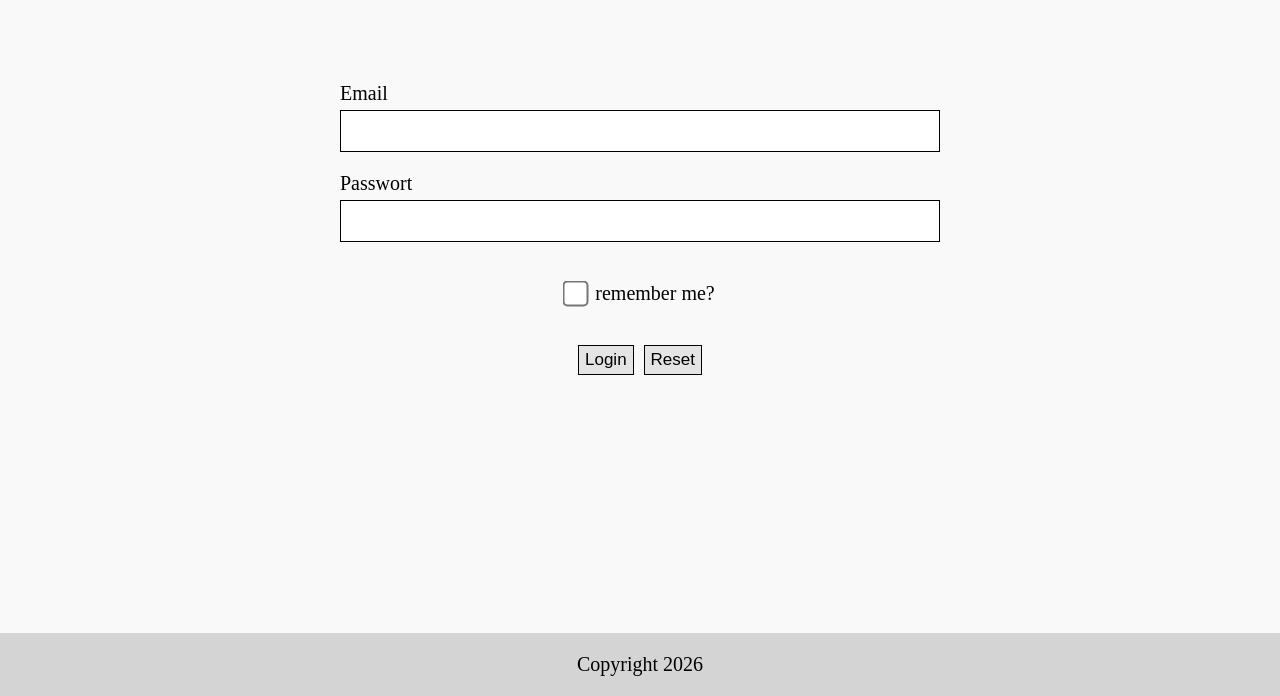
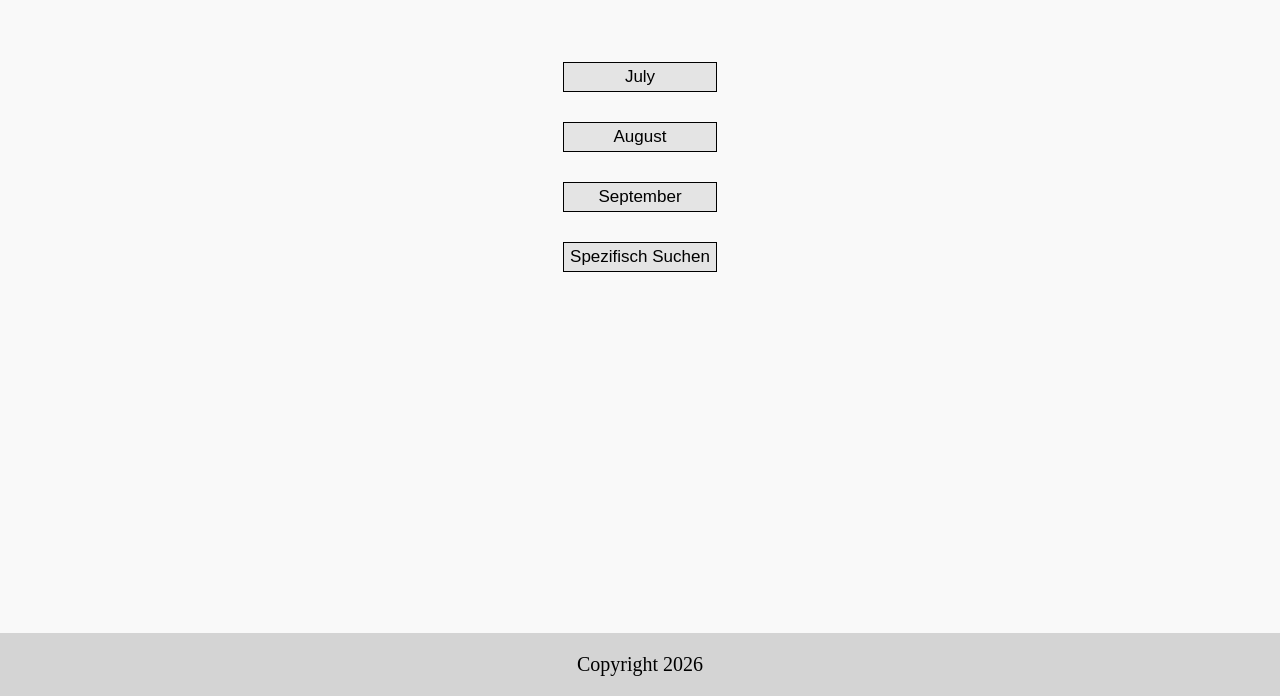
Before and after one commit to SwissWaffle/MKLager, a plain HTML site: page index.html in a window 1280 px wide. Shown: the part 104-800 px from the top of the page. Drawn offline with Linux system fonts and the light colour scheme.

Commit message:
started Filterselect

```diff
--- a/index.html
+++ b/index.html
@@ -19,7 +19,7 @@
             <p>Copyright 2026</p>
         </footer>
 
-        <div class="login">
+        <div style="display: none;" class="login">
             <form class="login_form">
                 <div class="element_Input">
                     <label for="email" name="Email">
@@ -48,5 +48,16 @@
                 </div>
             </form>
         </div>
+        <div class="home">
+            <div class="home_buttons">
+                <div class="buttons">
+                    <button class="input_button" id="currentmonth"></button>
+                    <button class="input_button" id="nextmonth"></button>
+                    <button class="input_button" id="next2month"></button>
+                    <button class="input_button">Spezifisch Suchen</button>
+                    <script src="scripts/months.js"></script>
+                </div>
+            </div>
+        </div>
     </main>
 </html>
--- /dev/null
+++ b/scripts/months.js
@@ -0,0 +1,9 @@
+const months = ["January","February","March","April","May","June","July","August","September","October","November","December"];
+
+const d = new Date();
+let currentmonthmonth = months[d.getMonth()];
+let nextmonthmonth = months[d.getMonth()+1];
+let next2monthmonth = months[d.getMonth()+2];
+document.getElementById("currentmonth").innerHTML = currentmonthmonth;
+document.getElementById("nextmonth").innerHTML = nextmonthmonth;
+document.getElementById("next2month").innerHTML = next2monthmonth;
--- a/styles/style.css
+++ b/styles/style.css
@@ -113,3 +113,19 @@ button:hover{
 input[type=checkbox]{
     transform: scale(2);
 }
+
+.home_buttons{
+    display: flex;
+    flex-direction: column;
+    justify-content: center;
+    justify-self: center;
+}
+
+.home_buttons .buttons{
+    flex-direction: column;
+    align-items: center;
+}
+
+.home_buttons .buttons button{
+    width: 100%;
+}
```
